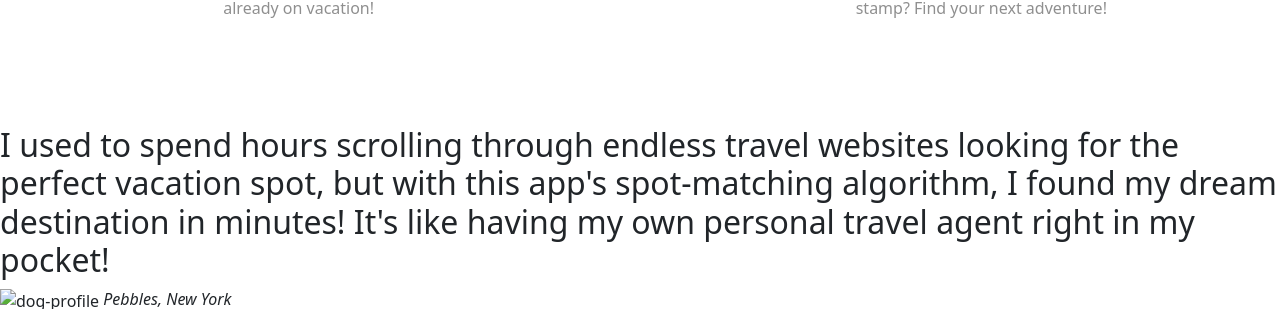
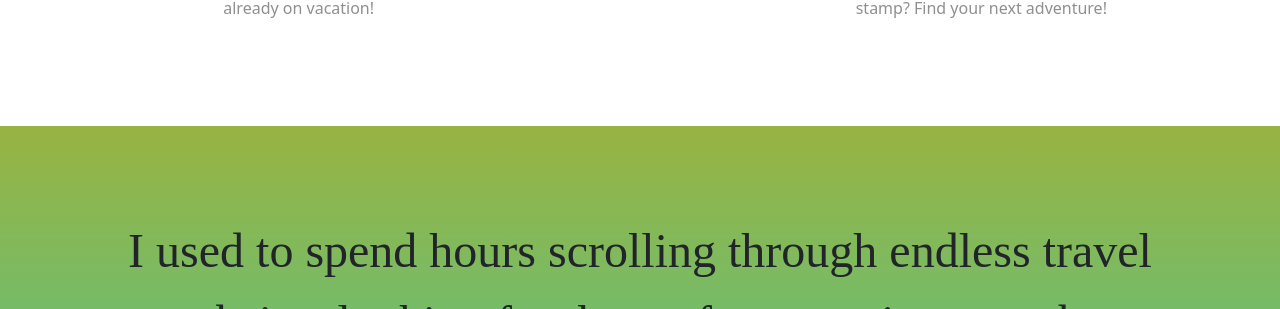
Before and after one commit to MekdiYilma/my_exhibit, a plain HTML site: page index.html in a window 1280 px wide. Shown: the part 1018-1327 px from the top of the page. Drawn offline with nearby package versions, Linux system fonts and the light colour scheme.

Commit message:
press css and img add

```diff
--- a/css/styles.css
+++ b/css/styles.css
@@ -1,6 +1,6 @@
-/* first page  */
+/* front page  */
 
-.brand-color {
+.brand-text-color {
     background: -webkit-linear-gradient(left, #98b342, #1bd4ce);
     -webkit-background-clip: text;
     -webkit-text-fill-color: transparent;
@@ -49,7 +49,7 @@
     background-color: white;
 }
 
-/* second page */
+/* features section */
 
 .mont-font {
     font-family: Montserrat-Bold;
@@ -61,6 +61,11 @@
     color: #8f8f8f;
 }
 
+.brand-bg-color{
+    background: linear-gradient(#98b342,#1bd4ce);
+}
+
+
 .circle-bg{
     border-radius: 50%;
     width: 75px;
@@ -68,7 +73,6 @@
     display: inline-flex;
     align-items: center;
     justify-content: center;
-    background: linear-gradient(#98b342,#1bd4ce);
 }
 
 .circle-bg:hover{
@@ -79,3 +83,24 @@
     text-align: center;
     padding: 7% 10%;
 }
+
+
+/* testimonial section */
+
+.testimonial-image{
+    width: 10%;
+    border-radius: 100%;
+    margin: 20px;
+}
+
+#testimonials {
+    text-align: center;
+    padding: 7% 10%;
+
+}
+
+#testimony {
+    font-family: Montserrat-Bold;
+    font-size: 3rem;
+    line-height: 1.5;
+}
--- a/index.html
+++ b/index.html
@@ -34,7 +34,9 @@
       <div class="container-fluid">
         <!-- Nav Bar -->
         <nav class="navbar navbar-expand-lg navbar-light mb-5">
-          <a class="navbar-brand brand-color" id="logo" href="">MyNextVacay</a>
+          <a class="navbar-brand brand-text-color" id="logo" href=""
+            >MyNextVacay</a
+          >
           <button
             class="navbar-toggler"
             type="button"
@@ -63,7 +65,7 @@
         <!-- Title -->
         <div class="row">
           <div class="col-lg-6">
-            <h1 class="brand-color" id="brand-message">
+            <h1 class="brand-text-color" id="brand-message">
               Discover your perfect escape with just a tap.
             </h1>
             <h2 id="brand-sub-message">
@@ -94,7 +96,7 @@
       <div class="container">
         <div class="row">
           <div class="col-lg-4">
-            <i class="fa-solid fa-wind fa-3x circle-bg"></i>
+            <i class="fa-solid fa-wind fa-3x circle-bg brand-bg-color"></i>
             <h3 class="mont-font">Easy breezy.</h3>
             <p class="p-light">
               So easy to use, you'll feel like you're already on vacation!
@@ -102,13 +104,13 @@
           </div>
 
           <div class="col-lg-4">
-            <i class="fa-solid fa-gem fa-3x circle-bg"></i>
+            <i class="fa-solid fa-gem fa-3x circle-bg brand-bg-color"></i>
             <h3 class="mont-font">Discover hidden gems.</h3>
             <p class="p-light">Unlock the world's best-kept secrets.</p>
           </div>
 
           <div class="col-lg-4">
-            <i class="fa-solid fa-stamp fa-3x circle-bg"></i>
+            <i class="fa-solid fa-stamp fa-3x circle-bg brand-bg-color"></i>
             <h3 class="mont-font">Guaranteed to inspire.</h3>
             <p class="p-light">
               Isn't your passport begging for another stamp? Find your next
@@ -121,20 +123,23 @@
 
     <!-- Testimonials -->
 
-    <section id="testimonials">
-      <h2>
+    <section class="brand-bg-color" id="testimonials">
+      <h2 id="testimony">
         I used to spend hours scrolling through endless travel websites looking
         for the perfect vacation spot, but with this app's spot-matching
         algorithm, I found my dream destination in minutes! It's like having my
         own personal travel agent right in my pocket!
       </h2>
-      <img src="images/dog-img.jpg" alt="dog-profile" />
+      <img
+        class="testimonial-image"
+        src="images/testimony_1.png"
+        alt="person1-profile" />
       <em>Pebbles, New York</em>
 
       <!-- <h2 class="testimonial-text">I thought I knew all the best vacation spots,
         but this app showed me places I never even knew existed! Thanks to MyNextVacay,
         I can now explore the world like a true adventurer.</h2>
-    <img class="testimonial-image" src="images/lady-img.jpg" alt="lady-profile">
+    <img class="testimonial-image" src="images/testimony_2.png" alt="lady-profile">
     <em>Beverly, Illinois</em> -->
     </section>
 
```
Also changed, not shown: images/TechCrunch.png (added), images/bizinsider.png (added), images/mashable.png (added), images/tnw.png (added).
